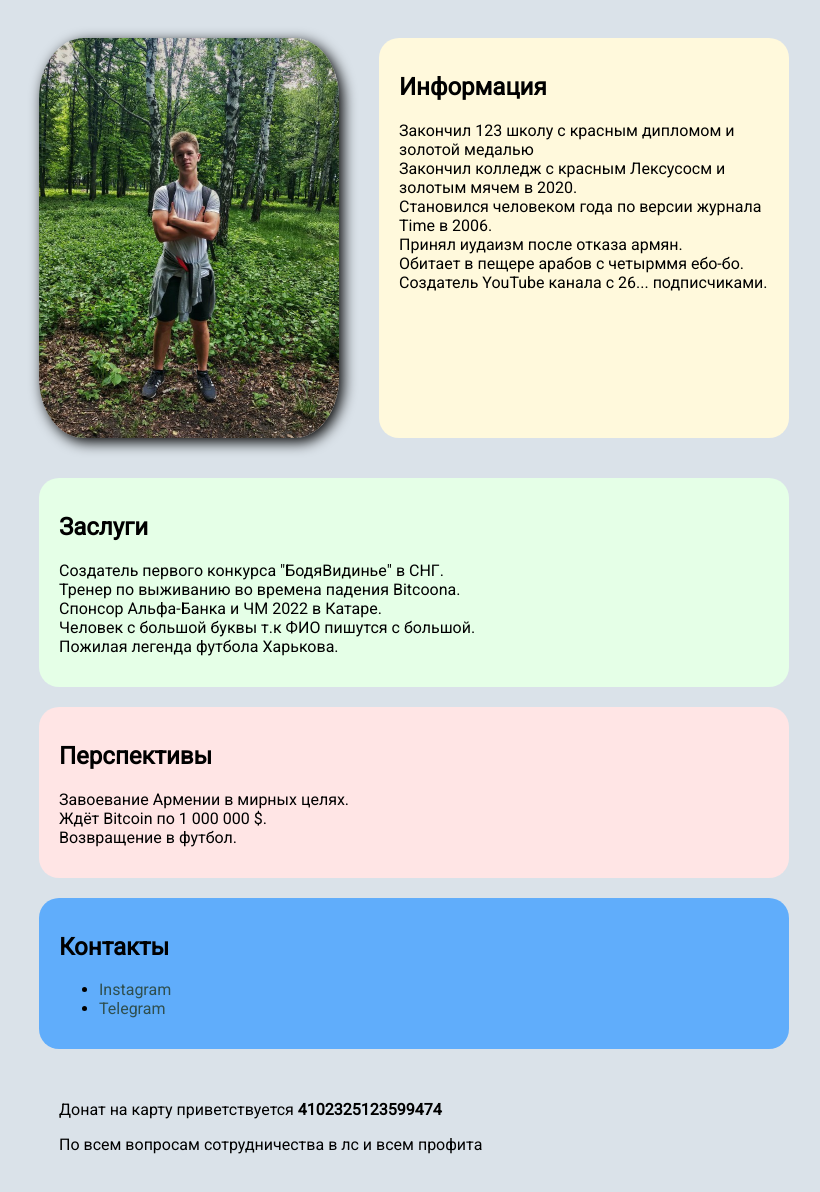
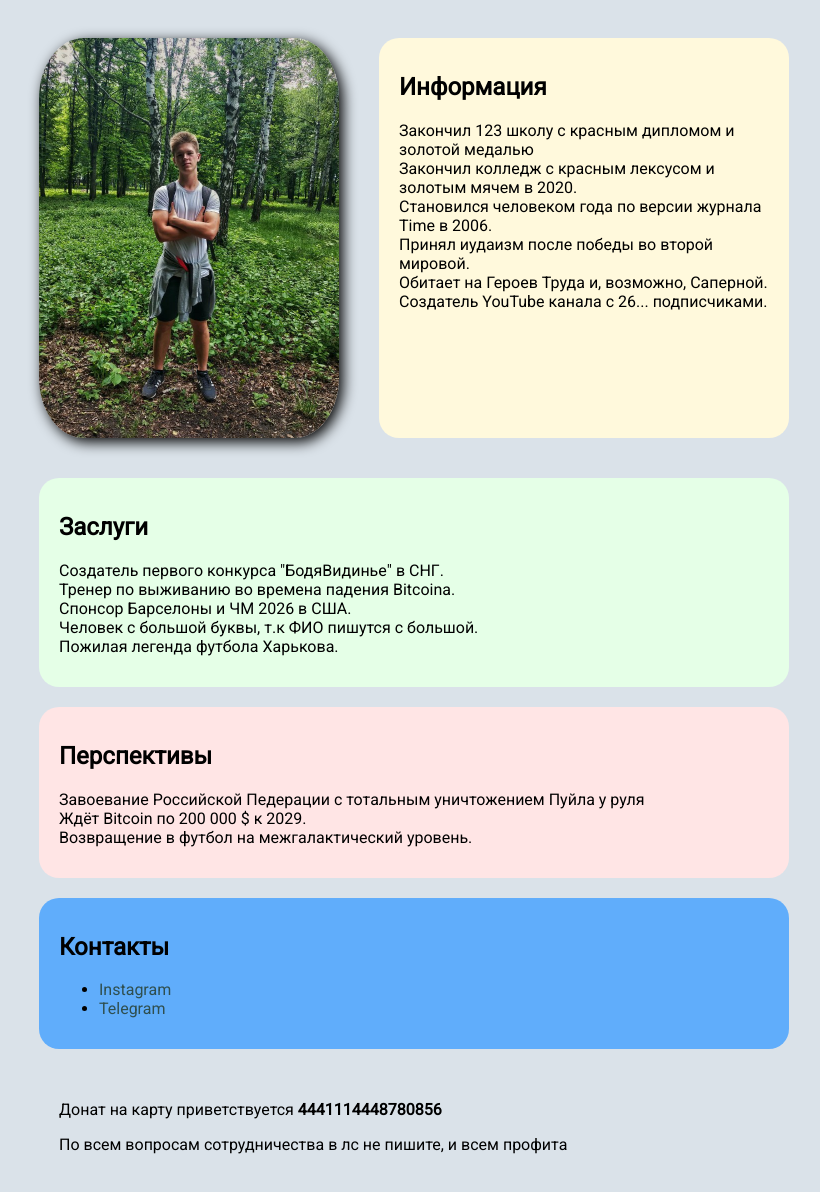
Before and after one commit to Bodia2022/bodia, a plain HTML site: page index.html in a window 1280 px wide. Shown: the whole page, without its empty margins (226-1046 px from the left). Drawn offline with Linux system fonts and the light colour scheme.

Commit message:
Update index.html

```diff
--- a/index.html
+++ b/index.html
@@ -14,10 +14,10 @@
                 <div class="card bg-yellow">
                     <h2>Информация</h2>
                     <p>Закончил 123 школу с красным дипломом и золотой медалью<br>
-                        Закончил колледж с красным Лексусосм и золотым мячем в 2020.<br>
+                        Закончил колледж с красным лексусом и золотым мячем в 2020.<br>
                         Становился человеком года по версии журнала Time в 2006.<br>
-                        Принял иудаизм после отказа армян.<br>
-                        Обитает в пещере арабов с четырммя ебо-бо.<br>
+                        Принял иудаизм после победы во второй мировой.<br>
+                        Обитает на Героев Труда и, возможно, Саперной.<br>
                         Создатель YouTube канала с 26... подписчиками.
                     </p>
                 </div>
@@ -25,18 +25,18 @@
                 <div class="card bg-green">
                     <h2>Заслуги</h2>
                     <p>Создатель первого конкурса "БодяВидинье" в СНГ.<br>
-                    Тренер по выживанию во времена падения Bitcoona.<br>
-                    Спонсор Альфа-Банка и ЧМ 2022 в Катаре.<br>
-                    Человек с большой буквы т.к ФИО пишутся с большой.<br>
+                    Тренер по выживанию во времена падения Bitcoina.<br>
+                    Спонсор Барселоны и ЧМ 2026 в США.<br>
+                    Человек с большой буквы, т.к ФИО пишутся с большой.<br>
                     Пожилая легенда футбола Харькова.
                     </p>
                 </div>
 
                 <div class=" card bg-red">
                     <h2>Перспективы</h2>
-                    <p>Завоевание Армении в мирных целях.<br>
-                        Ждёт Bitcoin по 1 000 000 $.<br>
-                        Возвращение в футбол.<br>
+                    <p>Завоевание Российской Педерации с тотальным уничтожением Пуйла у руля<br>
+                        Ждёт Bitcoin по 200 000 $ к 2029.<br>
+                        Возвращение в футбол на межгалактический уровень.<br>
                     </p>
                 </div>
 
@@ -49,9 +49,10 @@
                 </div>
 
                 <div class="card bg-for">
-                    <p>Донат на карту приветствуется <strong> 4102325123599474</strong></p>
-                    <p>По всем вопросам сотрудничества в лс и всем профита</p>
+                    <p>Донат на карту приветствуется <strong> 4441114448780856</strong></p>
+                    <p>По всем вопросам сотрудничества в лс не пишите, и всем профита</p>
                 </div>
     <div style="margin-bottom: 100px;"></div>
 </body>
+
 </html>
```
